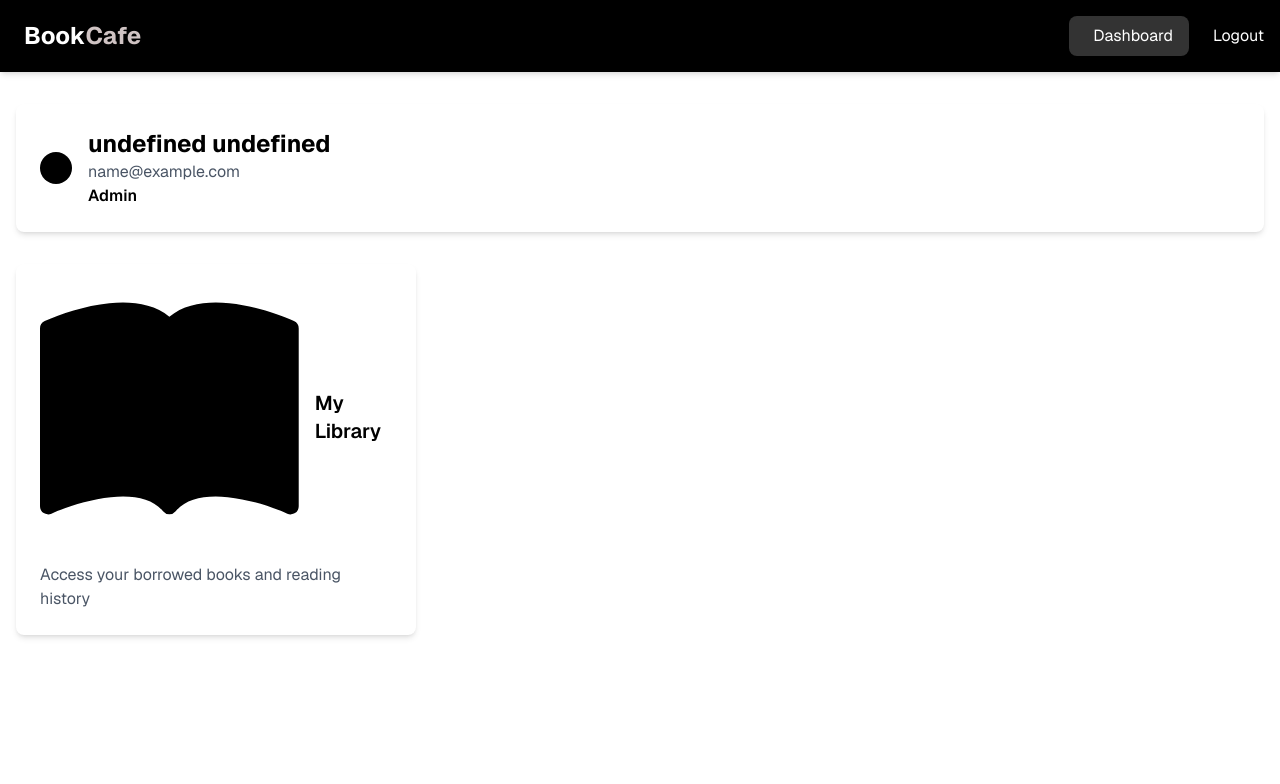
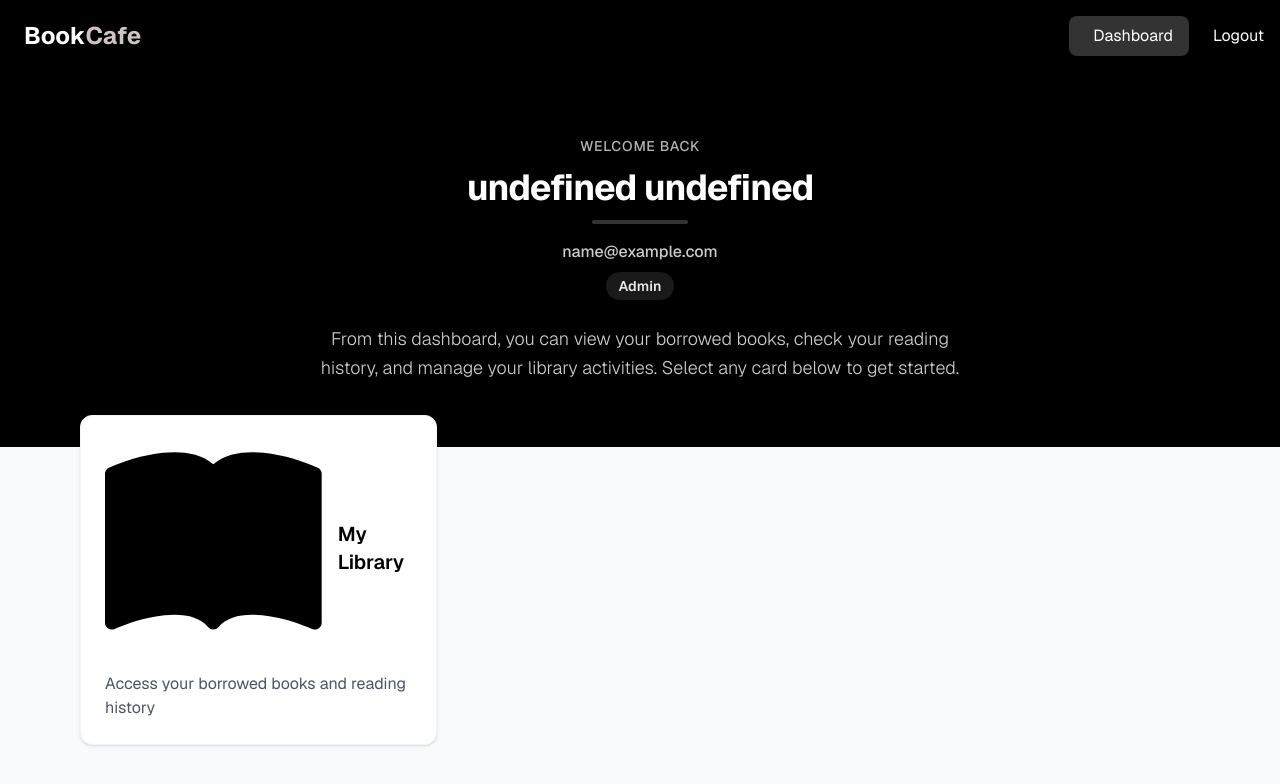
Before and after one commit to tejaspanchall/BookCafe-Frontend, a Next.js app: page /dashboard in a window 1280 px wide. Shown: the top 784 px of the page. Built offline with nearby package versions, Linux system fonts and the light colour scheme; sample sign-in values are in the browser's storage.

Commit message:
fancy dashboard

```diff
--- a/src/app/dashboard/page.js
+++ b/src/app/dashboard/page.js
@@ -89,26 +89,31 @@ export default function Dashboard() {
   }
 
   return (
-    <div className="container mx-auto px-4 py-8">
-      {/* User Profile Section */}
-      <div className="bg-white rounded-lg shadow-md p-6 mb-8">
-        <div className="flex items-center space-x-4">
-          <div className="bg-[var(--color-primary)] p-4 rounded-full">
-            <PersonFill className="text-white text-3xl" />
-          </div>
-          <div>
-            <h1 className="text-2xl font-bold">{`${user?.firstname} ${user?.lastname}`}</h1>
-            <p className="text-gray-600">{user?.email}</p>
-            <p className="text-[var(--color-primary)] font-semibold capitalize">{user?.role}</p>
+    <div className="min-h-screen bg-gray-50">
+      {/* Hero Section with Welcome */}
+      <div className="w-full bg-[var(--color-primary)] text-white py-16">
+        <div className="max-w-6xl mx-auto px-4">
+          <div className="flex flex-col items-center text-center">
+            <span className="text-white/70 uppercase tracking-wider text-sm font-medium mb-3">Welcome Back</span>
+            <h1 className="text-4xl font-bold mb-3 tracking-tight">{`${user?.firstname} ${user?.lastname}`}</h1>
+            <div className="h-1 w-24 bg-white/20 rounded-full mb-4"></div>
+            <p className="text-white/80 font-medium mb-2 lowercase">{user?.email}</p>
+            <p className="text-white/90 font-semibold capitalize px-3 py-1 bg-white/10 rounded-full text-sm mb-6">{user?.role}</p>
+            <p className="text-lg text-white/80 max-w-2xl font-light leading-relaxed">
+              {user?.role === 'teacher'
+                ? "From this dashboard, you can view your library, add new books, manage multiple books at once, and export book data. Select any card below to get started."
+                : "From this dashboard, you can view your borrowed books, check your reading history, and manage your library activities. Select any card below to get started."}
+            </p>
           </div>
         </div>
       </div>
 
       {/* Quick Actions Grid */}
+      <div className="max-w-6xl mx-auto px-4 -mt-8 relative z-10">
         <div className="grid grid-cols-1 md:grid-cols-2 lg:grid-cols-3 gap-6">
           {/* My Library Card */}
           <div
-          className="bg-white rounded-lg shadow-md p-6 cursor-pointer hover:shadow-lg transition duration-300"
+            className="bg-white rounded-xl shadow-sm p-6 cursor-pointer hover:shadow-lg transition-all duration-300 border border-gray-100 hover:border-gray-200"
             onClick={() => router.push('/my-library')}
           >
             <div className="flex items-center space-x-4 mb-4">
@@ -121,7 +126,7 @@ export default function Dashboard() {
           {user?.role === 'teacher' && (
             <>
               <div
-              className="bg-white rounded-lg shadow-md p-6 cursor-pointer hover:shadow-lg transition duration-300"
+                className="bg-white rounded-xl shadow-sm p-6 cursor-pointer hover:shadow-lg transition-all duration-300 border border-gray-100 hover:border-gray-200"
                 onClick={() => router.push('/add-book')}
               >
                 <div className="flex items-center space-x-4 mb-4">
@@ -132,7 +137,7 @@ export default function Dashboard() {
               </div>
 
               <div
-              className="bg-white rounded-lg shadow-md p-6 cursor-pointer hover:shadow-lg transition duration-300"
+                className="bg-white rounded-xl shadow-sm p-6 cursor-pointer hover:shadow-lg transition-all duration-300 border border-gray-100 hover:border-gray-200"
                 onClick={() => router.push('/add-multiple-books')}
               >
                 <div className="flex items-center space-x-4 mb-4">
@@ -143,7 +148,7 @@ export default function Dashboard() {
               </div>
 
               <div
-              className="bg-white rounded-lg shadow-md p-6 cursor-pointer hover:shadow-lg transition duration-300"
+                className="bg-white rounded-xl shadow-sm p-6 cursor-pointer hover:shadow-lg transition-all duration-300 border border-gray-100 hover:border-gray-200"
                 onClick={handleExportBooks}
               >
                 <div className="flex items-center space-x-4 mb-4">
@@ -160,5 +165,6 @@ export default function Dashboard() {
           )}
         </div>
       </div>
+    </div>
   );
 }
```
Lines whose indentation alone changed are shown as unchanged.
